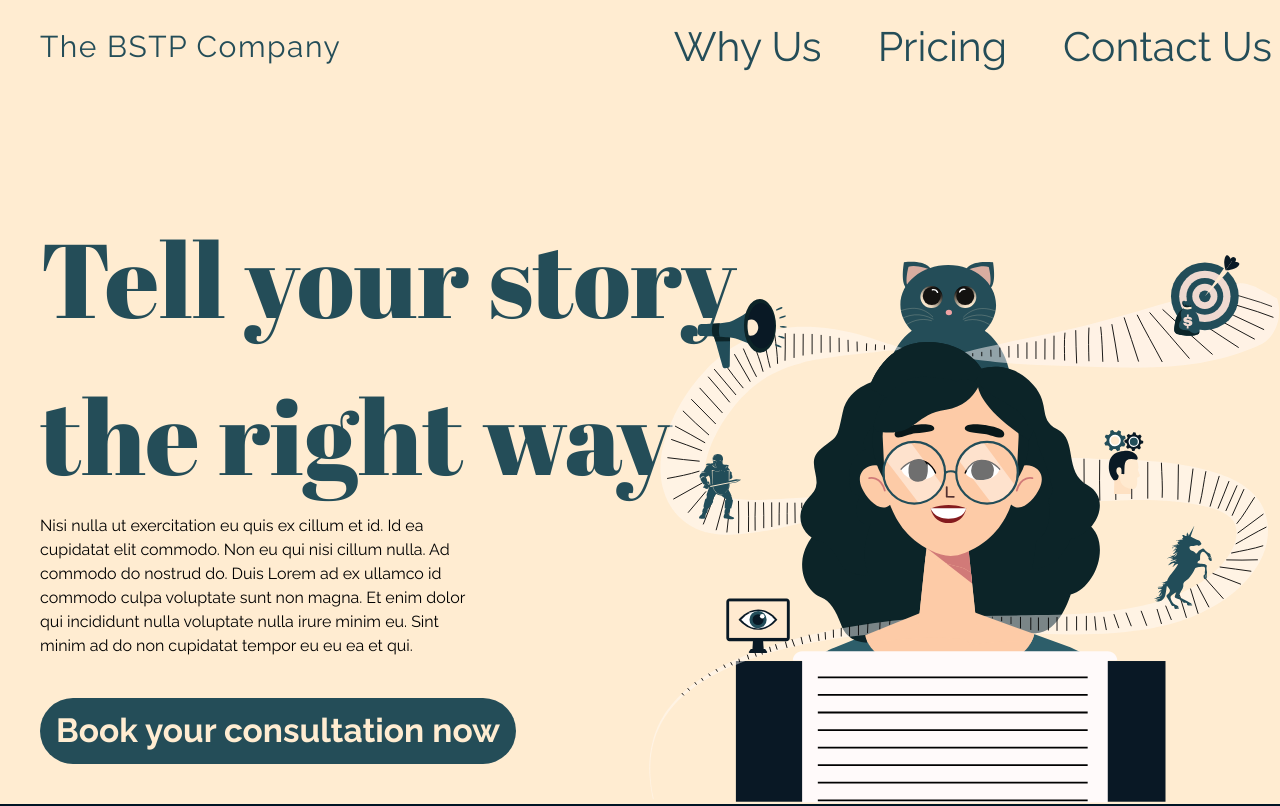
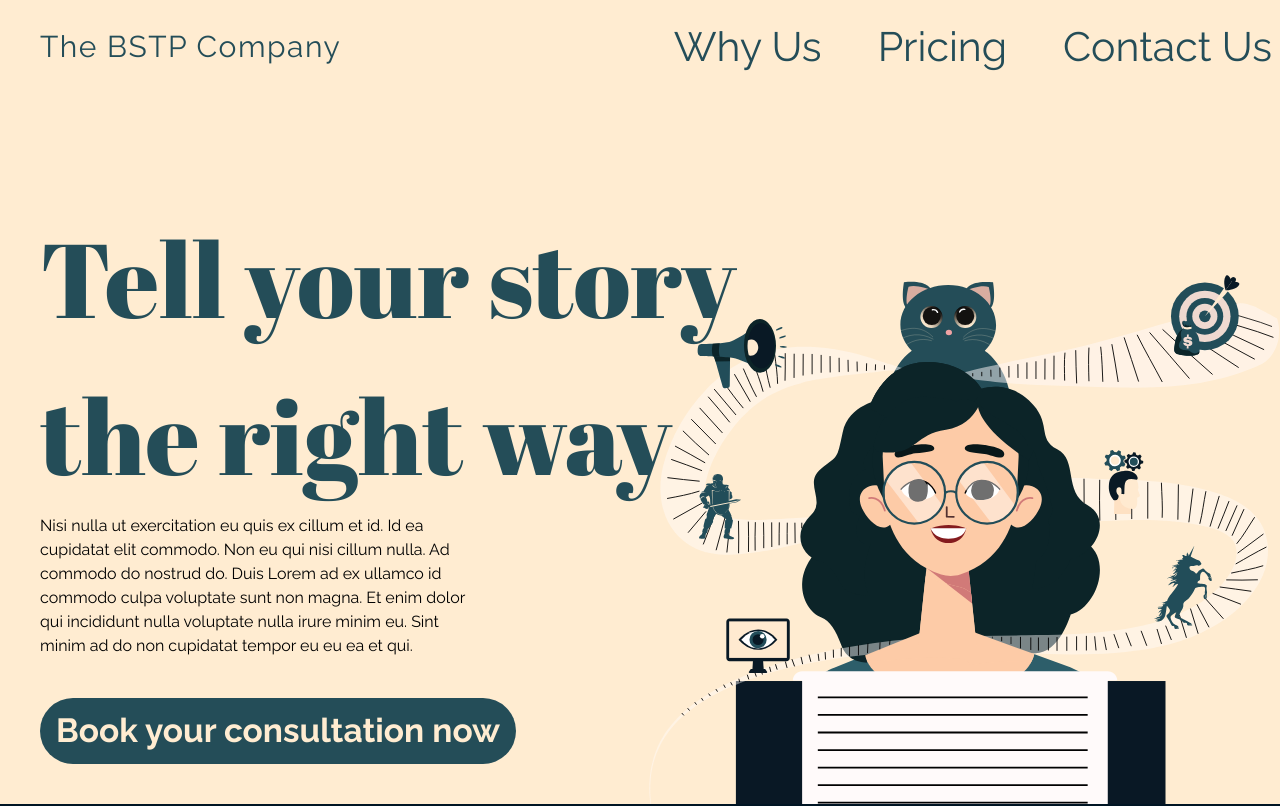
Before and after one commit to akshay-nm/thebstpcompany.com, a React (Create React App) app: page / in a window 1280 px wide. Shown: the top 806 px of the page. Built offline with nearby package versions, Linux system fonts and the light colour scheme.

Commit message:
Remove the gap between the home-image and the why-us section

```diff
--- a/src/components/home/Home.js
+++ b/src/components/home/Home.js
@@ -9,7 +9,9 @@ const Home = () => {
       <div className='pt-10'>
         <button className='bg-button-primary hover:bg-button-dark text-primary lg:text-home-button font-bold py-2 px-4 rounded-full'>Book your consultation now</button>
       </div>
-      <img className='absolute h-full w-1/2 object-contain object-right-bottom bottom-0 right-0 hidden md:block' src={image} alt='main' />
+      <div className='absolute h-full w-1/2 bottom-0 right-0 hidden md:block'>
+      <img className='absolute h-full w-full object-contain object-right-bottom mt-5' src={image} alt='main' />
+      </div>
     </div>
   );
 };
```
